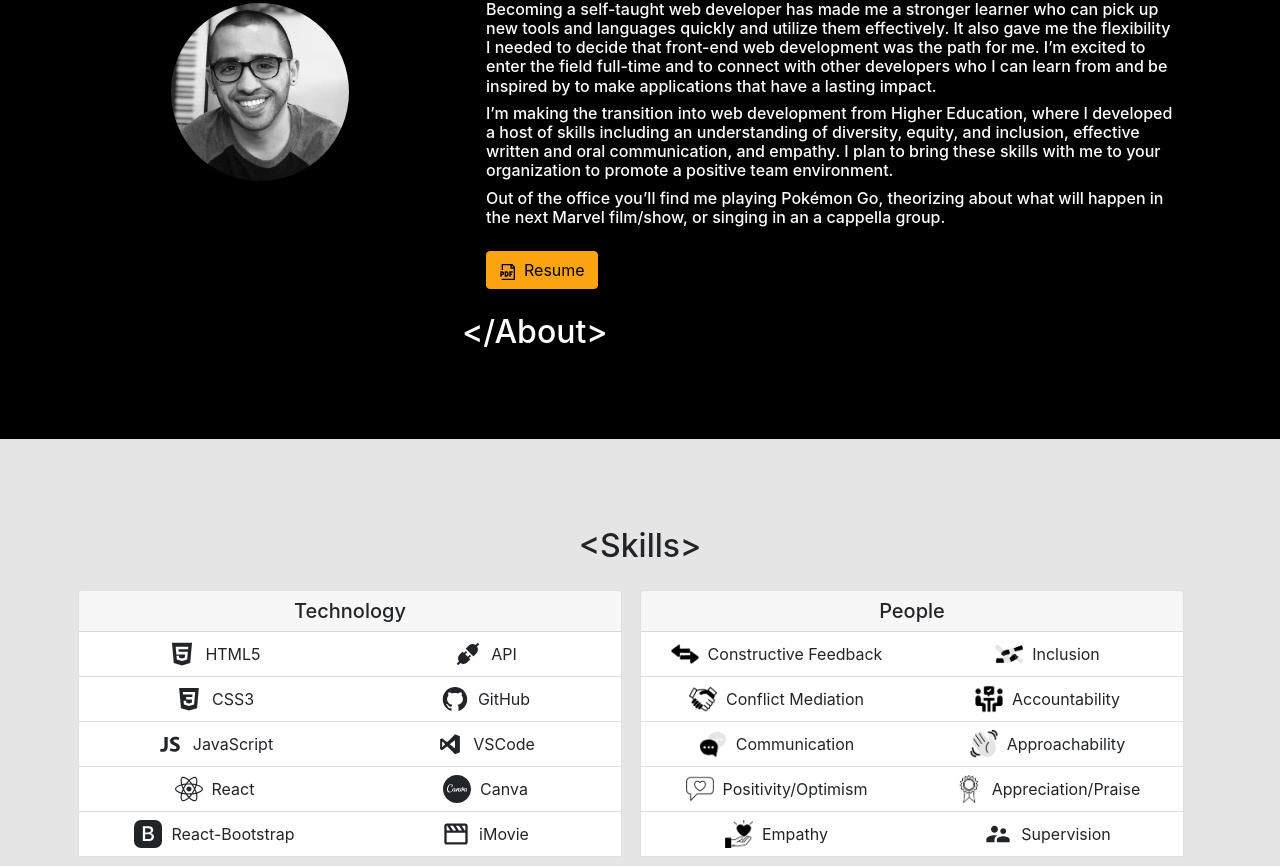
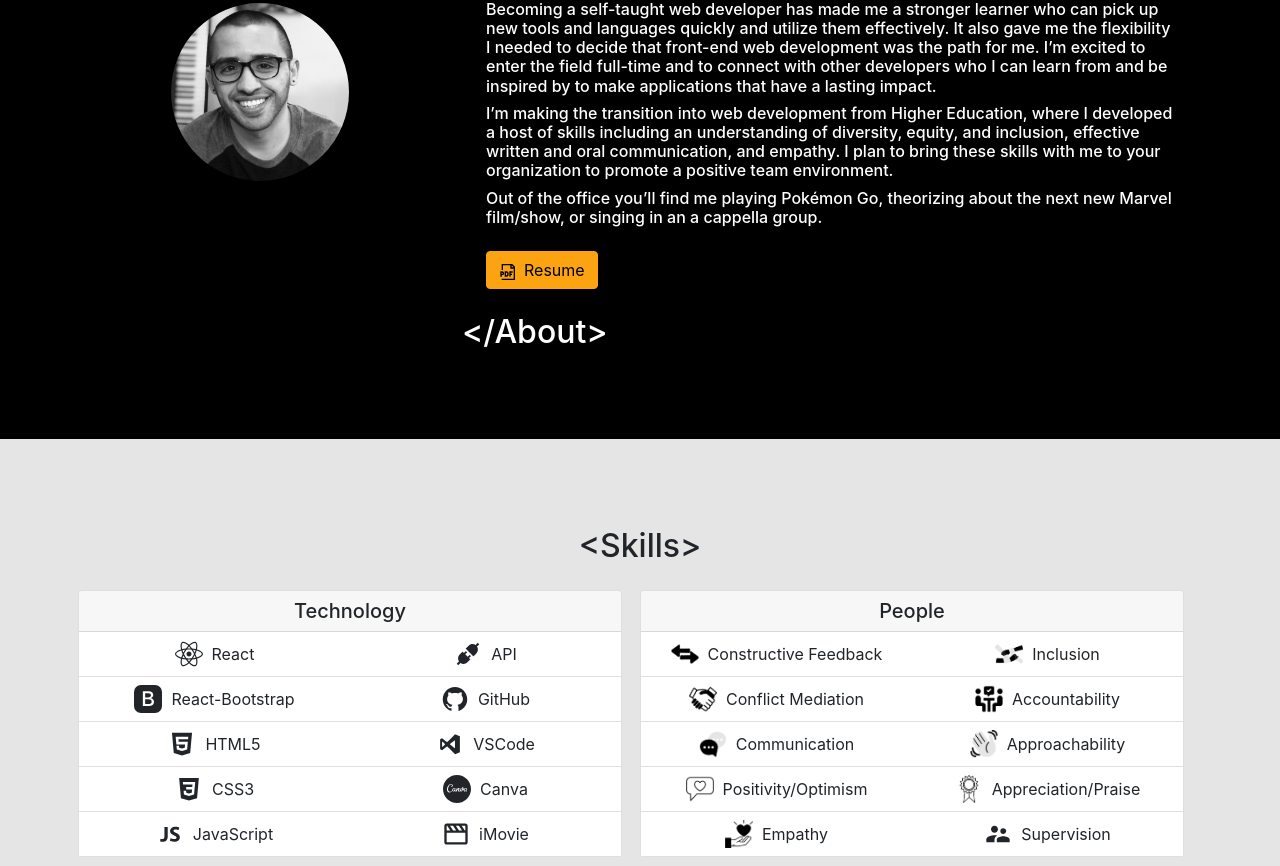
Before and after one commit to victorborges721/portfolio, a React (Create React App) app: page / in a window 1280 px wide. Shown: the part 314-1180 px from the top of the page. Built offline with nearby package versions, Linux system fonts and the light colour scheme.

Commit message:
Updated About copy. Reordered skills list. Required all contact form inputs.

```diff
--- a/src/components/About/About.js
+++ b/src/components/About/About.js
@@ -47,8 +47,8 @@ const About = () => {
               </h6>
               <h6>
                 Out of the office you’ll find me playing Pokémon Go, theorizing
-                about what will happen in the next Marvel film/show, or singing
-                in an a cappella group.
+                about the next new Marvel film/show, or singing in an a cappella
+                group.
               </h6>
               <Button href={resume} className="resume-button" download>
                 <GrDocumentPdf />
--- a/src/components/Contact/Contact.js
+++ b/src/components/Contact/Contact.js
@@ -58,6 +58,7 @@ const Contact = () => {
                 type="email"
                 placeholder="Email Address"
                 name="from_email"
+                required
               />
             </FloatingLabel>
 
@@ -70,6 +71,7 @@ const Contact = () => {
                 type="text"
                 placeholder="Your Name"
                 name="from_name"
+                required
               />
             </FloatingLabel>
 
@@ -83,6 +85,7 @@ const Contact = () => {
                 rows={4}
                 placeholder="Your Message"
                 name="message"
+                required
               />
             </FloatingLabel>
             <Button
--- a/src/components/Navbar/style.css
+++ b/src/components/Navbar/style.css
@@ -17,10 +17,6 @@
   justify-self: flex-end !important;
 }
 
-/* .navbar-toggler-icon {
-  color: white !important;
-} */
-
 @media only screen and (max-width: 992px) {
   .navbar-logo {
     display: none;
--- a/src/components/Skills/Skills.js
+++ b/src/components/Skills/Skills.js
@@ -51,6 +51,14 @@ const Skills = () => {
               <Col className="left-col" xs={12} md={6}>
                 <ListGroup variant="flush" style={{ textAlign: "center" }}>
                   <ListGroup.Item>
+                    <FaReact size={28} />
+                    &nbsp; React
+                  </ListGroup.Item>
+                  <ListGroup.Item>
+                    <BsFillBootstrapFill size={28} />
+                    &nbsp; React-Bootstrap
+                  </ListGroup.Item>
+                  <ListGroup.Item>
                     <AiFillHtml5 size={28} />
                     &nbsp; HTML5
                   </ListGroup.Item>
@@ -61,14 +69,6 @@ const Skills = () => {
                   <ListGroup.Item>
                     <DiJavascript1 size={28} />
                     &nbsp; JavaScript
-                  </ListGroup.Item>
-                  <ListGroup.Item>
-                    <FaReact size={28} />
-                    &nbsp; React
-                  </ListGroup.Item>
-                  <ListGroup.Item>
-                    <BsFillBootstrapFill size={28} />
-                    &nbsp; React-Bootstrap
                   </ListGroup.Item>
                 </ListGroup>
               </Col>
```
